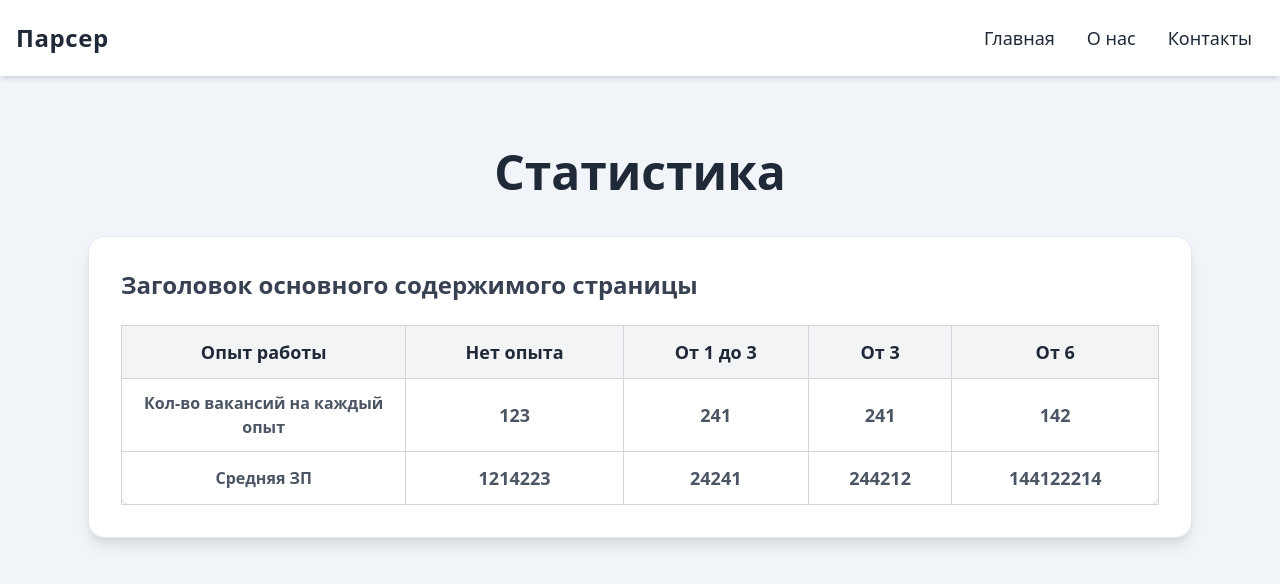
After one commit to 4eLoBeK-001/HHParser, a Django app: page /vacancies/1/ in a window 1280 px wide. The commit adds this page. Shown: the top 584 px of the page. Run offline with Django 5.2, Linux system fonts and the light colour scheme; some libraries are stand-ins or nearby versions.

Commit message:
template for statistics is ready

```diff
--- a/hh_app/urls.py
+++ b/hh_app/urls.py
@@ -6,5 +6,6 @@ from hh_app import views
 app_name = 'hh_app'
 
 urlpatterns = [
-    path('home/', views.main_page)
+    path('home/', views.main_page),
+    path('vacancies/<str:search_query>/', views.detailed_statistics, name='detailed_statistics')
 ]
--- a/hh_app/views.py
+++ b/hh_app/views.py
@@ -1,17 +1,28 @@
-from django.shortcuts import render
+from django.shortcuts import get_object_or_404, render
 
+from hh_app.models import SearchQuery, Vacancy
 from hh_parser.forms import SearchQueryForm
 
 # Create your views here.
 
 
 def main_page(request):
+    vacancies = None
+    search_query = None
     if request.method == 'POST':
         form = SearchQueryForm(request.POST)
         if form.is_valid():
-            search_query = form.cleaned_data['name']
+            cd_search_query = form.cleaned_data['name'].lower()
+            search_query = get_object_or_404(SearchQuery, name=cd_search_query)
+            vacancies = Vacancy.objects.filter(search_query=search_query)
 
     context = {
-        'form': SearchQueryForm()
+        'form': SearchQueryForm(),
+        'vacancies': vacancies,
+        'search_query': search_query
     }
     return render(request, 'hh_app/content.html', context)
+
+
+def detailed_statistics(request, search_query):
+    return render(request, 'hh_app/detailed_statistics.html')
--- /dev/null
+++ b/templates/hh_app/detailed_statistics.html
@@ -0,0 +1,63 @@
+{% extends 'main.html' %}
+
+{% block content %}
+
+
+<div id="content" class="max-w-6xl mx-auto mt-12 p-6">
+
+    <!-- Заголовок -->
+    <h1 class="text-center text-5xl font-extrabold mb-10 text-gray-800">
+        Статистика
+    </h1>
+    <div class="bg-white p-8 rounded-2xl shadow-lg border border-gray-200">
+
+        <h2 class="text-2xl font-semibold mb-6 text-gray-700">
+            Заголовок основного содержимого страницы
+        </h2>
+
+        <div class="overflow-x-auto mt-6">
+            <table class="table w-full border-collapse border border-gray-300 rounded-xl shadow-md">
+
+                <!-- Заголовки -->
+                <thead class="bg-gray-100 text-gray-800 text-lg">
+                    <tr>
+                        <th class="font-semibold text-center border border-gray-300 px-1 py-3 max-w-[140px] whitespace-normal break-words">
+                            Опыт работы
+                        </th>
+                        <th class="font-bold text-center border border-gray-300 px-1 py-3">Нет опыта</th>
+                        <th class="font-bold text-center border border-gray-300 px-1 py-3">От 1 до 3</th>
+                        <th class="font-bold text-center border border-gray-300 px-1 py-3">От 3</th>
+                        <th class="font-bold text-center border border-gray-300 px-1 py-3">От 6</th>
+                    </tr>
+                </thead>
+
+                <tbody>
+                    <tr class="hover:bg-gray-50 transition text-lg text-gray-600 font-semibold">
+                        <td class="text-base text-center border border-gray-300 px-1 py-3 max-w-[140px] whitespace-normal break-words">
+                            Кол-во вакансий на каждый опыт
+                        </td>
+                        <td class="text-center border border-gray-300 px-1 py-3">123</td>
+                        <td class="text-center border border-gray-300 px-1 py-3">241</td>
+                        <td class="text-center border border-gray-300 px-1 py-3">241</td>
+                        <td class="text-center border border-gray-300 px-1 py-3">142</td>
+                    </tr>
+                    <tr class="hover:bg-gray-50 transition text-lg text-gray-600 font-semibold">
+                        <td class="text-base text-center border border-gray-300 px-1 py-3 max-w-[140px] whitespace-normal break-words">
+                            Средняя ЗП
+                        </td>
+                        <td class="text-center border border-gray-300 px-1 py-3">1214223</td>
+                        <td class="text-center border border-gray-300 px-1 py-3">24241</td>
+                        <td class="text-center border border-gray-300 px-1 py-3">244212</td>
+                        <td class="text-center border border-gray-300 px-1 py-3">144122214</td>
+                    </tr>
+                </tbody>
+
+            </table>
+        </div>
+
+
+
+
+    </div>
+</div>
+{% endblock content %}
```
Also changed, not shown: templates/hh_app/content.html (+15 -4 lines).
